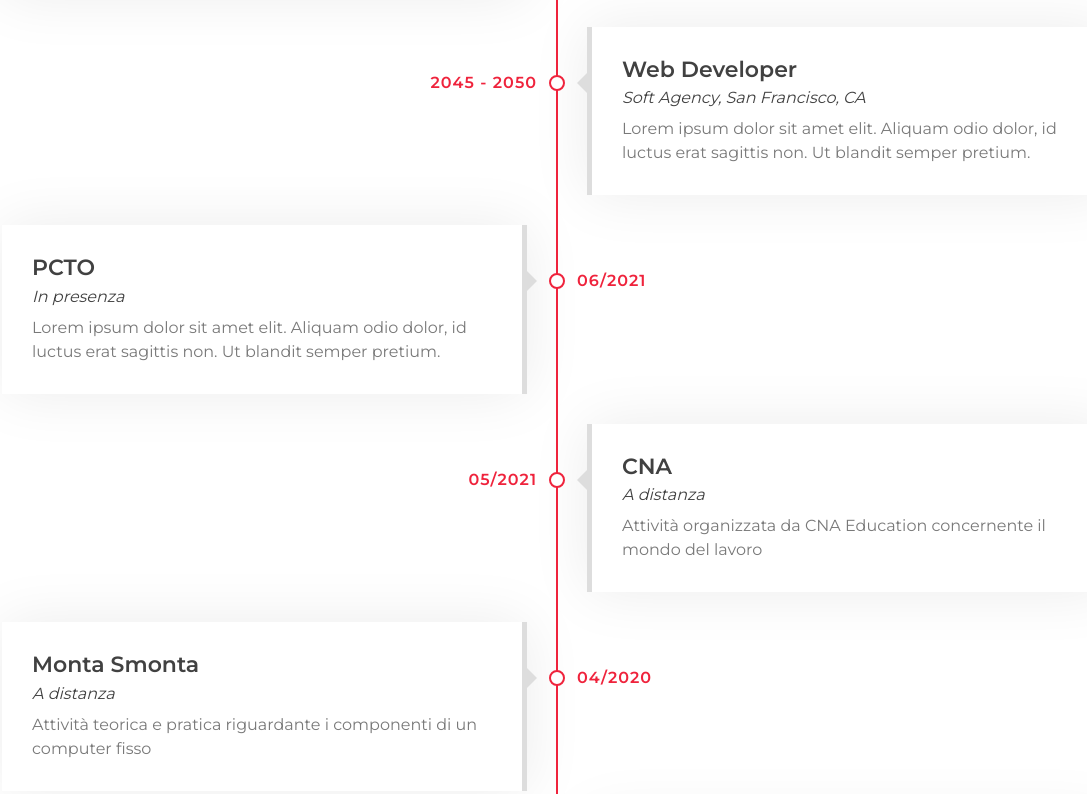
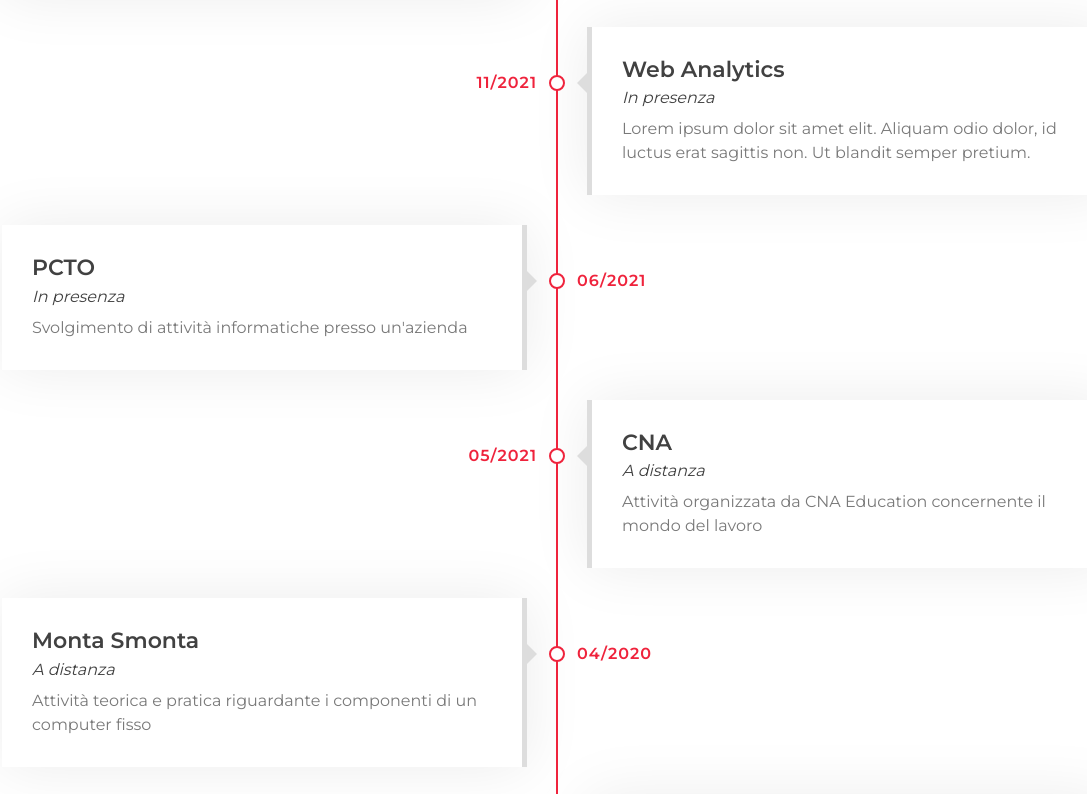
Before and after one commit to valeriasessi/valeriasessi.github.io, a plain HTML site: page index.html in a window 1280 px wide. Shown: the part 1115-1909 px from the top of the page, without its empty margins (83-1170 px from the left). Drawn offline with nearby package versions, Linux system fonts and the light colour scheme.

Commit message:
Update index.html

```diff
--- a/index.html
+++ b/index.html
@@ -95,9 +95,9 @@
                     </div>
                     <div class="timeline-item right wow slideInRight" data-wow-delay="0.1s">
                         <div class="timeline-text">
-                            <div class="timeline-date">2045 - 2050</div>
-                            <h2>Web Developer</h2>
-                            <h4>Soft Agency, San Francisco, CA</h4>
+                            <div class="timeline-date">11/2021</div>
+                            <h2>Web Analytics</h2>
+                            <h4>In presenza</h4>
                             <p>
                                 Lorem ipsum dolor sit amet elit. Aliquam odio dolor, id luctus erat sagittis non. Ut blandit semper pretium.
                             </p>
@@ -109,7 +109,7 @@
                             <h2>PCTO</h2>
                             <h4>In presenza</h4>
                             <p>
-                                Lorem ipsum dolor sit amet elit. Aliquam odio dolor, id luctus erat sagittis non. Ut blandit semper pretium.
+                                Svolgimento di attività informatiche presso un'azienda
                             </p>
                         </div>
                     </div>
@@ -180,13 +180,13 @@
                                     <div class="progress-bar" role="progressbar" aria-valuenow="85" aria-valuemin="0" aria-valuemax="100"></div>
                                 </div>
                                 <div class="skill-name">
-                                    <p>Sviluppo web lato client(html,css,js)</p><p>95%</p>
+                                    <p>Sviluppo web lato client (html,css,js)</p><p>95%</p>
                                 </div>
                                 <div class="progress">
                                     <div class="progress-bar" role="progressbar" aria-valuenow="95" aria-valuemin="0" aria-valuemax="100"></div>
                                 </div>
                                 <div class="skill-name">
-                                    <p>Sviluppo web lato server(php)</p><p>85%</p>
+                                    <p>Sviluppo web lato server (php)</p><p>85%</p>
                                 </div>
                                 <div class="progress">
                                     <div class="progress-bar" role="progressbar" aria-valuenow="85" aria-valuemin="0" aria-valuemax="100"></div>
```
